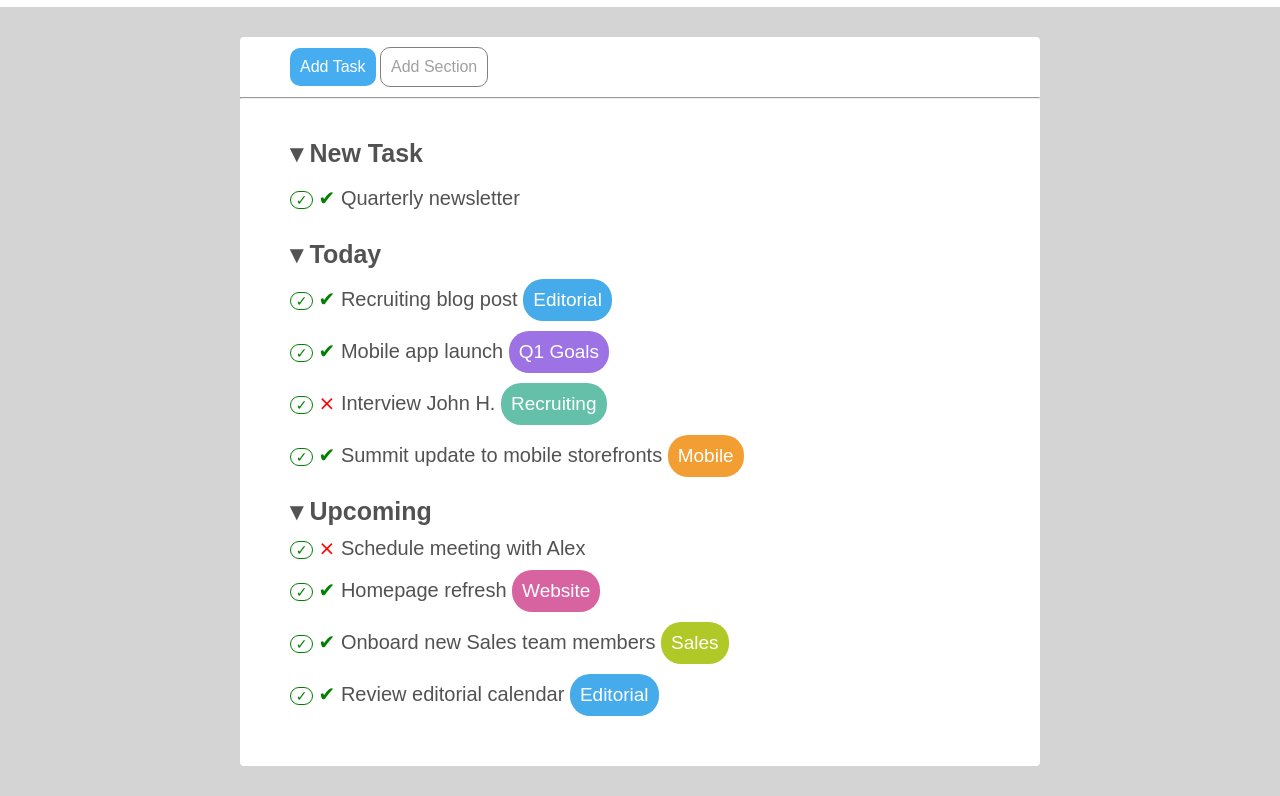
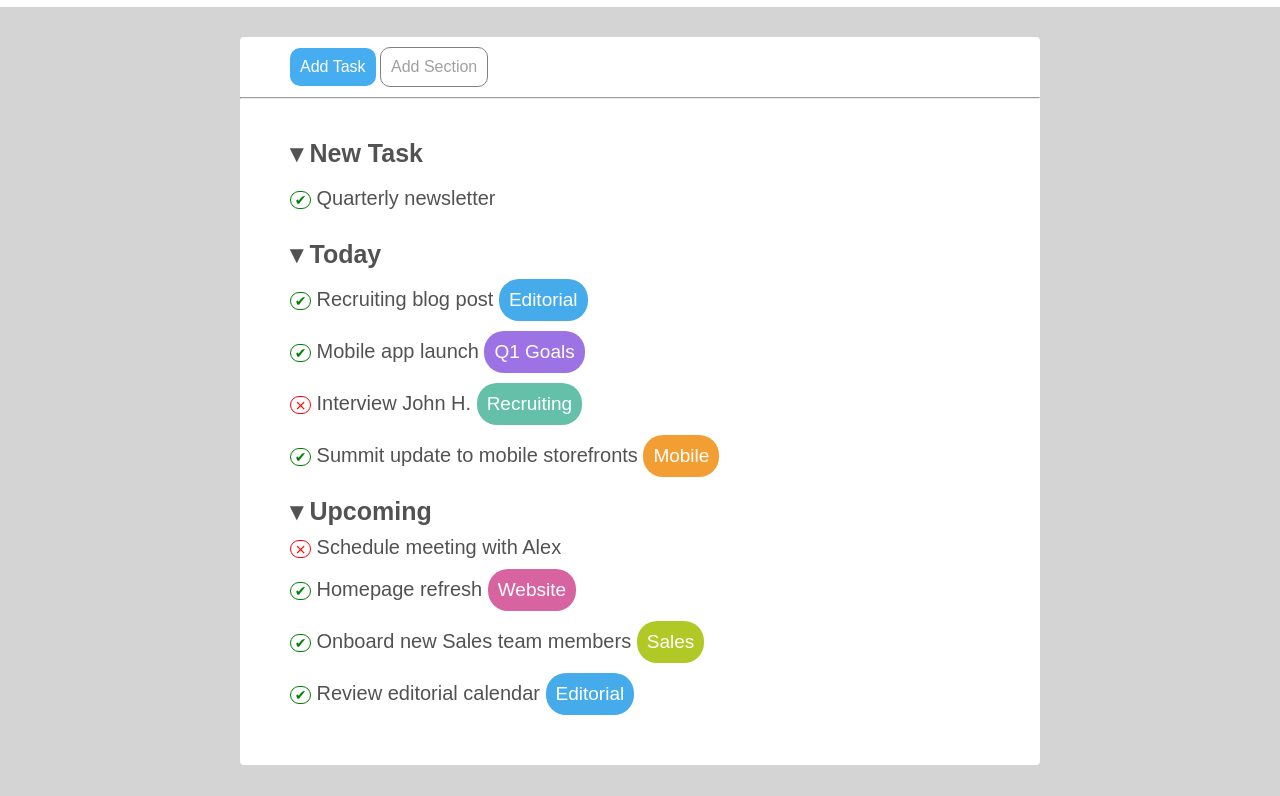
Before and after one commit to GianmarcoRuffi/html-css-toboolist, a plain HTML site: page index.html in a window 1280 px wide. Shown: the part 63-859 px from the top of the page. Drawn offline with Linux system fonts and the light colour scheme.

Commit message:
style: modifiche finali. Conclusione esercizio

```diff
--- a/css/style.css
+++ b/css/style.css
@@ -65,11 +65,33 @@ p {
 }
 
 .done {
+  content: "\2713";
+  justify-content: center;
+  align-content: center;
+  text-align: center;
+  display: inline-block;
   color: green;
+  padding: 0 0 0 0;
+  border-color: green;
+  border: 1px solid;
+  border-radius: 20px 20px;
+  width: 21px;
+  font-size: 0.7em;
 }
 
 .undone {
+  content: "\2718";
+  justify-content: center;
+  align-content: center;
+  text-align: center;
+  display: inline-block;
   color: red;
+  padding: 0 0 0 0;
+  border-color: red;
+  border: 1px solid;
+  border-radius: 20px 20px;
+  width: 21px;
+  font-size: 0.7em;
 }
 
 .list {
@@ -87,21 +109,6 @@ p {
 
 li {
   margin: 10px 0;
-}
-
-ul li:before {
-  content: "\2713";
-  justify-content: center;
-  align-content: center;
-  text-align: center;
-  display: inline-block;
-  color: green;
-  padding: 0 0 0 0;
-  border-color: green;
-  border: 1px solid;
-  border-radius: 20px 20px;
-  width: 21px;
-  font-size: 0.7em;
 }
 
 ul li {
```
